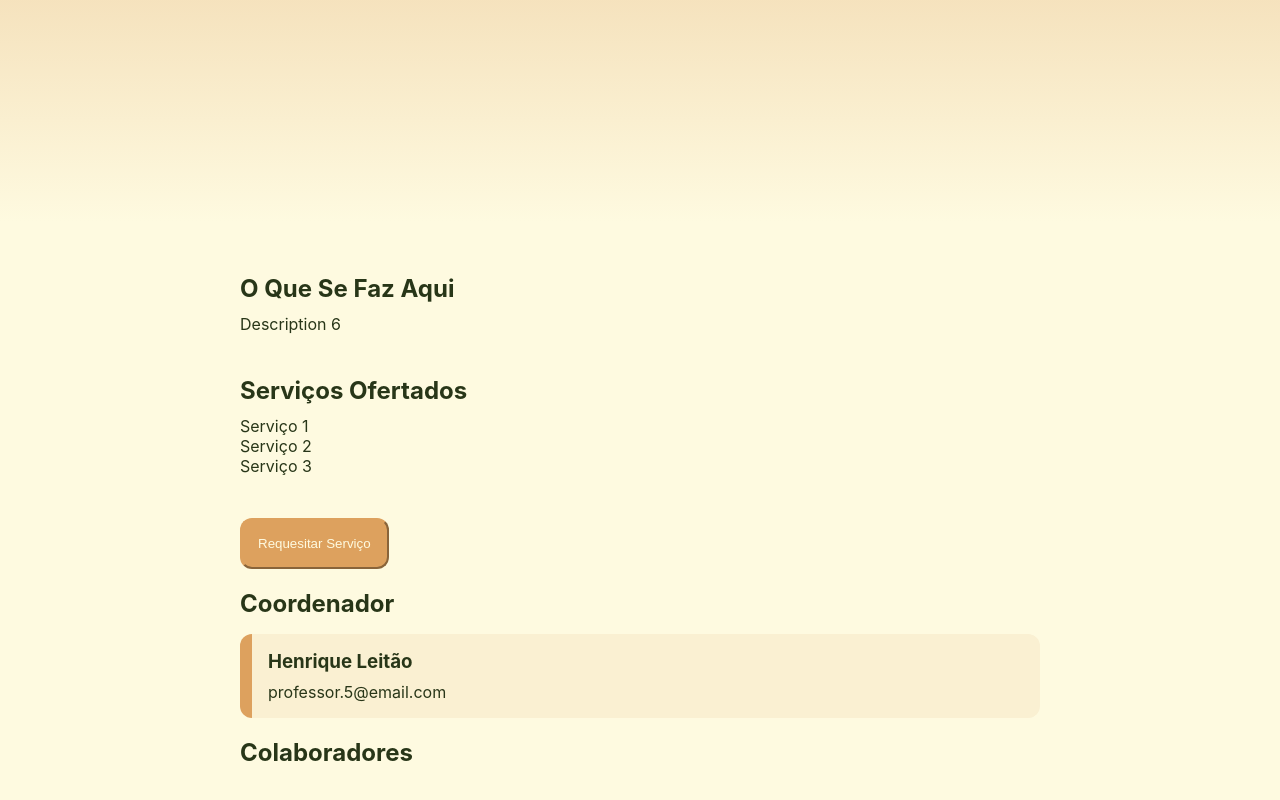
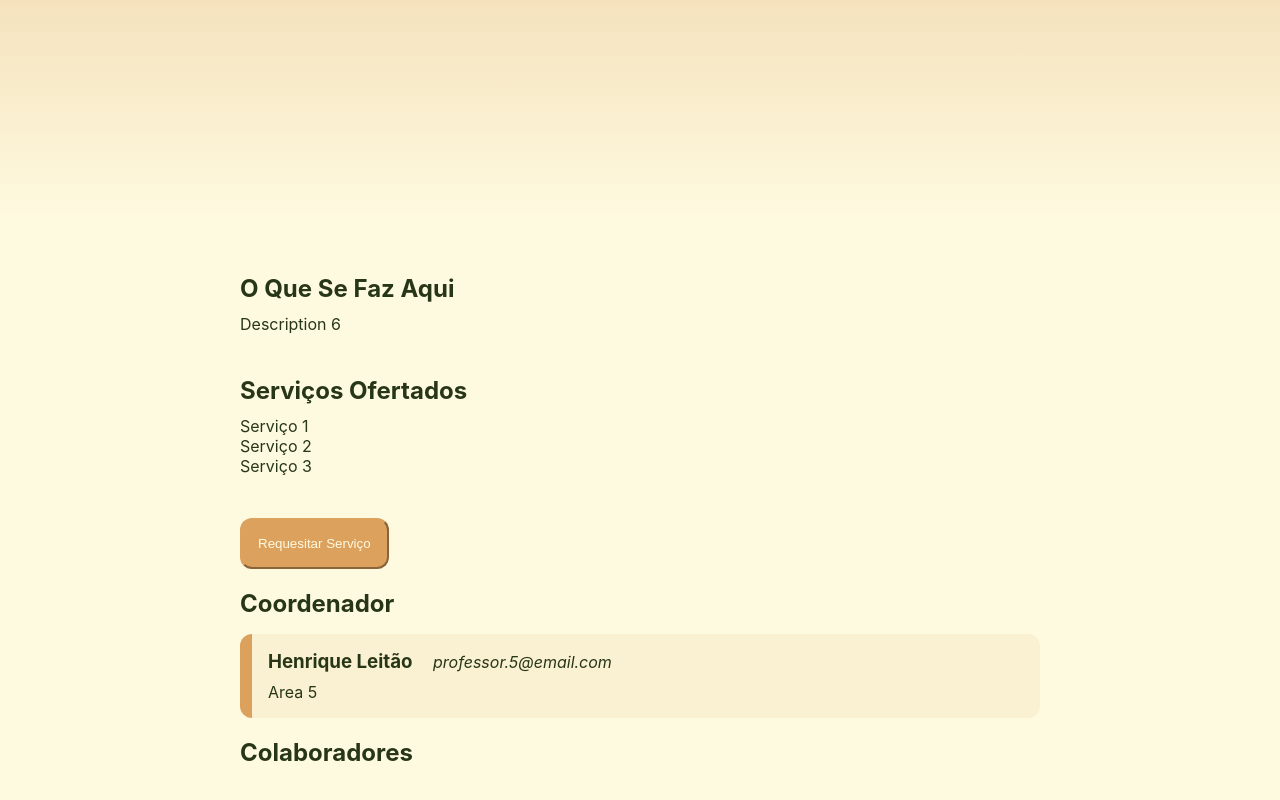
Before and after one commit to tiago-vargas/vitrine-tecnologica, a React (Create React App) app: page /laboratorios/6 in a window 1280 px wide. Shown: the part 610-1410 px from the top of the page. Built offline with nearby package versions, Linux system fonts and the light colour scheme; data requests are answered from the project's data file.

Commit message:
show email in professor card

```diff
--- a/src/app/labs/LaboratoryDetails.css
+++ b/src/app/labs/LaboratoryDetails.css
@@ -61,3 +61,11 @@ button:hover {
 		gap: 10px;
 	}
 }
+
+.ProfessorCard .email {
+	font-weight: normal;
+	font-style: italic;
+	font-size: medium;
+	margin-left: 1rem;
+	color: var(--text-muted-color);
+}
--- a/src/app/labs/LaboratoryDetails.tsx
+++ b/src/app/labs/LaboratoryDetails.tsx
@@ -117,12 +117,11 @@ function LaboratoryDetails(props: { laboratory?: Laboratory }) {
 
 				<h2>Coordenador</h2>
 				{professor ? (
-					<Card
-						title={professor.name}
-						subtitle={professor.email}
-						link={"a"}
+					<ProfessorCard
+						name={professor.name}
+						email={professor.email}
+						areaOfExpertise={professor.areaOfExpertise}
 					/>
-					// <p>Área de Atuação: {professor.areaOfExpertise}</p>
 				) : (
 					<p>Carregando detalhes do professor...</p>
 				)}
@@ -131,16 +130,26 @@ function LaboratoryDetails(props: { laboratory?: Laboratory }) {
 				<ul>
 					{collaborators.map((collaborator) => (
 						<li key={collaborator.id}>
-							<Card
-								title={collaborator.name}
-								subtitle={collaborator.email}
-								link={"a"}
+							<ProfessorCard
+								name={collaborator.name}
+								email={collaborator.email}
+								areaOfExpertise={collaborator.areaOfExpertise}
 							/>
-							{/* <p>Área de Atuação: {collaborator.areaOfExpertise}</p> */}
 						</li>
 					))}
 				</ul>
 			</main>
 		</div>
 	);
-} export default LaboratoryDetails;
+}
+
+function ProfessorCard(props: { name: String, email: String, areaOfExpertise: String }) {
+	return (
+		<div className="ProfessorCard Card">
+			<h3>{props.name} <span className="email">{props.email}</span></h3>
+			<p>{props.areaOfExpertise}</p>
+		</div>
+	);
+}
+
+export default LaboratoryDetails;
```
